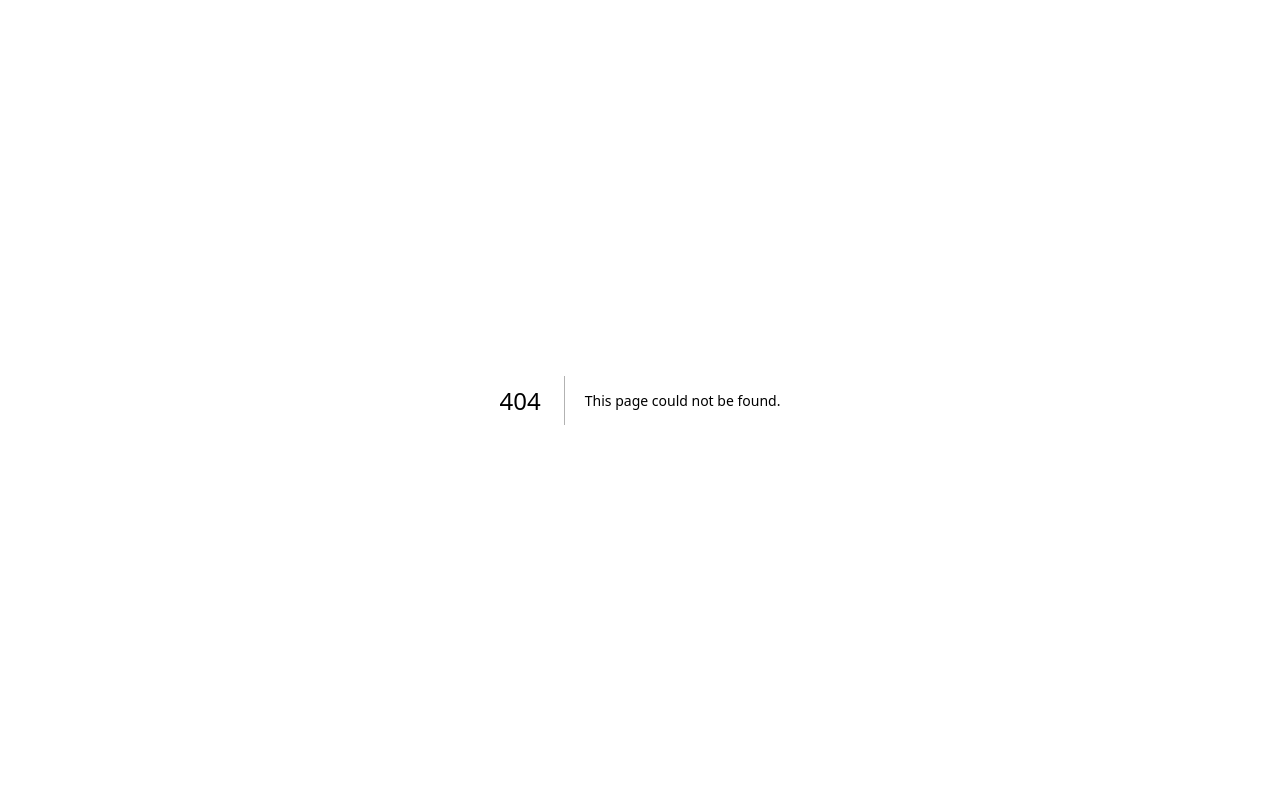
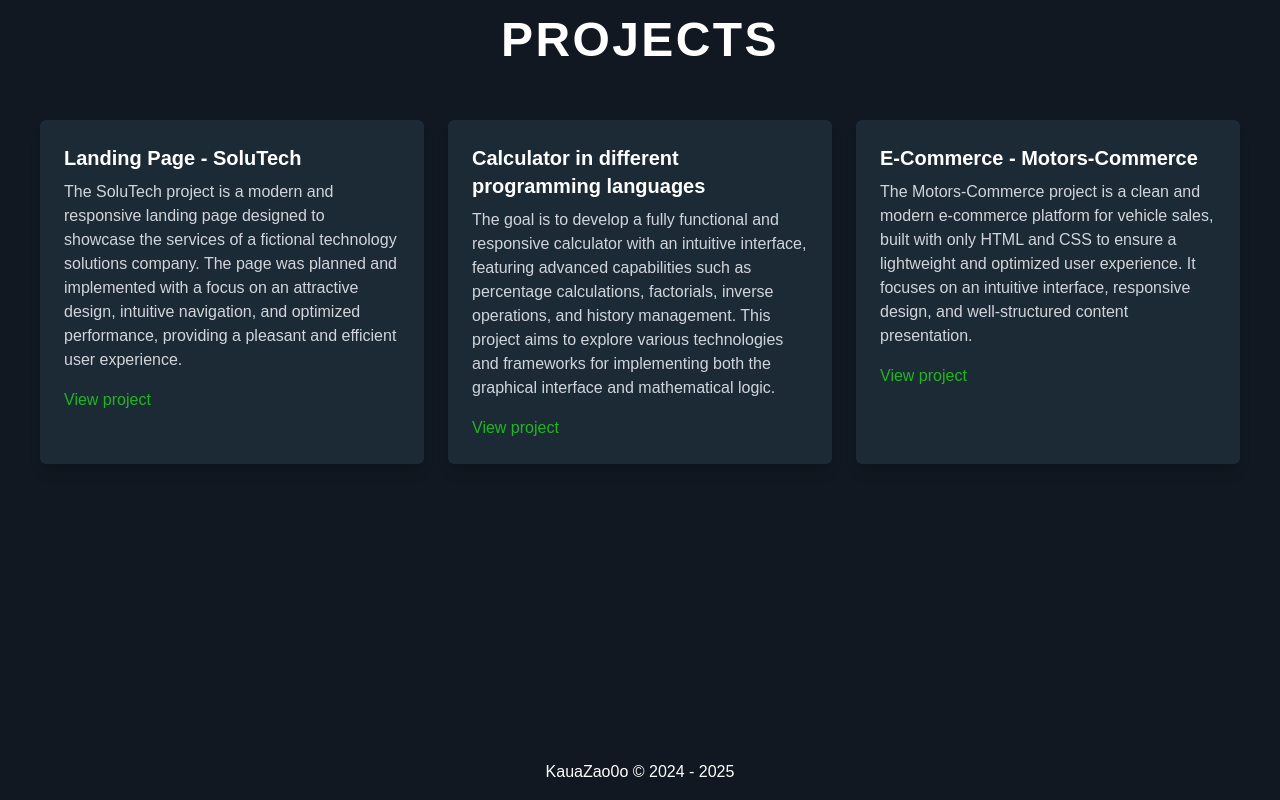
Before and after one commit to KauaZao0o/nextjs-and-tailwindcss-portfolio, a Next.js app: page /projects in a window 1280 px wide. Before the commit this address had no page. Built offline with nearby package versions, Linux system fonts and the light colour scheme.

Commit message:
Projects added

```diff
--- /dev/null
+++ b/pages/projects.js
@@ -0,0 +1,57 @@
+import Head from 'next/head';
+import Link from 'next/link';
+
+export default function Projects() {
+  const projects = [
+    {
+      name: "Landing Page - SoluTech",
+      description: "The SoluTech project is a modern and responsive landing page designed to showcase the services of a fictional technology solutions company. The page was planned and implemented with a focus on an attractive design, intuitive navigation, and optimized performance, providing a pleasant and efficient user experience.",
+      link: "https://github.com/KauaZao0o/SoluTech"
+    },
+    {
+      name: "Calculator in different programming languages",
+      description: "The goal is to develop a fully functional and responsive calculator with an intuitive interface, featuring advanced capabilities such as percentage calculations, factorials, inverse operations, and history management. This project aims to explore various technologies and frameworks for implementing both the graphical interface and mathematical logic.",
+      link: "https://github.com/KauaZao0o/Calculator"
+    },
+    {
+      name: "E-Commerce - Motors-Commerce",
+      description: "The Motors-Commerce project is a clean and modern e-commerce platform for vehicle sales, built with only HTML and CSS to ensure a lightweight and optimized user experience. It focuses on an intuitive interface, responsive design, and well-structured content presentation.",
+      link: "https://github.com/KauaZao0o/Motors-Commerce"
+    }
+  ];
+
+  return (
+    <div className="flex flex-col min-h-screen bg-[#111821] text-[#575757]">
+      <Head>
+        <title>Projects</title>
+        <link rel="icon" href="/favicon/favicon.ico" />
+      </Head>
+
+      <header className="p-4">
+        <h1 className="text-5xl font-bold text-center text-white uppercase tracking-wider animate-glitch">
+          Projects
+        </h1>
+      </header>
+
+      <main className="flex-1 p-10">
+        <section id="projects" className="grid gap-6 grid-cols-1 md:grid-cols-2 lg:grid-cols-3">
+          {projects.map((project, index) => (
+            <div key={index} className="project-card p-6 bg-[#1c2a36] rounded-md shadow-lg">
+              <h2 className="text-xl font-semibold text-white">{project.name}</h2>
+              <p className="text-gray-300 mt-2">{project.description}</p>
+              <Link href={project.link} className="text-[#21b621] hover:text-white mt-4 inline-block">
+                View project
+              </Link>
+            </div>
+          ))}
+        </section>
+      </main>
+
+      <footer className="p-4 text-center">
+        <Link href="/" className="text-white hover:text-[#21b621]">
+          KauaZao0o &copy; 2024 - 2025
+        </Link>
+      </footer>
+    </div>
+  );
+}
```
